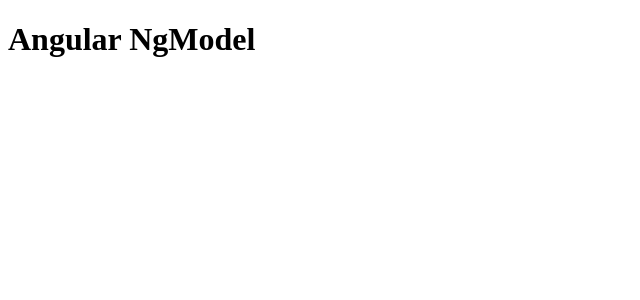
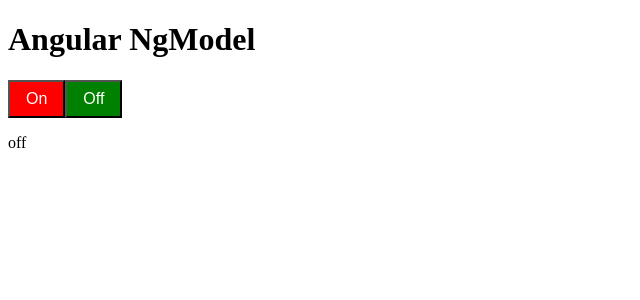
Before and after one commit to sergeynagorny/angular-basics, an Angular app: page / in a window 1280 px wide. Shown: the top 300 px of the page, without its empty margins (0-640 px from the left). Built offline with nearby package versions, Linux system fonts and the light colour scheme.

Commit message:
custom ng model

```diff
--- a/src/app/app.component.html
+++ b/src/app/app.component.html
@@ -1,3 +1,5 @@
 <div>
   <h1>Angular NgModel</h1>
+  <app-switch [(ngModel)]="appState"></app-switch>
+  <p>{{appState}}</p>
 </div>
--- a/src/app/app.component.ts
+++ b/src/app/app.component.ts
@@ -5,4 +5,6 @@
   templateUrl: './app.component.html',
   styleUrls: ['./app.component.scss'],
 })
-export class AppComponent {}
+export class AppComponent {
+  appState = 'off';
+}
--- a/src/app/app.module.ts
+++ b/src/app/app.module.ts
@@ -2,10 +2,12 @@
 import { BrowserModule } from '@angular/platform-browser';
 
 import { AppComponent } from './app.component';
+import { SwitchComponent } from './switch/switch.component';
+import { FormsModule } from '@angular/forms';
 
 @NgModule({
-  declarations: [AppComponent],
-  imports: [BrowserModule],
+  declarations: [AppComponent, SwitchComponent],
+  imports: [BrowserModule, FormsModule],
   providers: [],
   bootstrap: [AppComponent],
 })
--- /dev/null
+++ b/src/app/switch/switch.component.html
@@ -0,0 +1,4 @@
+<div>
+  <button (click)="setState('on')" [class.active]="state === 'on'">On</button>
+  <button (click)="setState('off')" [class.active]="state === 'off'">Off</button>
+</div>
--- /dev/null
+++ b/src/app/switch/switch.component.scss
@@ -0,0 +1,13 @@
+div {
+  display: inline-block;
+
+  button {
+    padding: .5rem 1rem;
+    font-size: 1rem;
+    color: #fff;
+    background: red;
+    outline: none;
+
+    &.active { background: green }
+  }
+}
--- /dev/null
+++ b/src/app/switch/switch.component.ts
@@ -0,0 +1,36 @@
+import { Component, forwardRef, OnInit, Provider } from '@angular/core';
+import { ControlValueAccessor, NG_VALUE_ACCESSOR } from '@angular/forms';
+
+const VALUE_ACCESSOR: Provider = {
+  provide: NG_VALUE_ACCESSOR,
+  useExisting: forwardRef(() => SwitchComponent),
+  multi: true,
+};
+
+@Component({
+  selector: ' app-switch',
+  templateUrl: './switch.component.html',
+  styleUrls: ['./switch.component.scss'],
+  providers: [VALUE_ACCESSOR],
+})
+export class SwitchComponent implements ControlValueAccessor {
+  state = 'off';
+
+  private onChange = (value: any) => {};
+
+  setState(state: string) {
+    this.state = state;
+
+    this.onChange(this.state);
+  }
+
+  registerOnChange(fn: any): void {
+    this.onChange = fn;
+  }
+
+  registerOnTouched(fn: any): void {
+    this.onChange = fn;
+  }
+
+  writeValue(obj: any): void {}
+}
```
